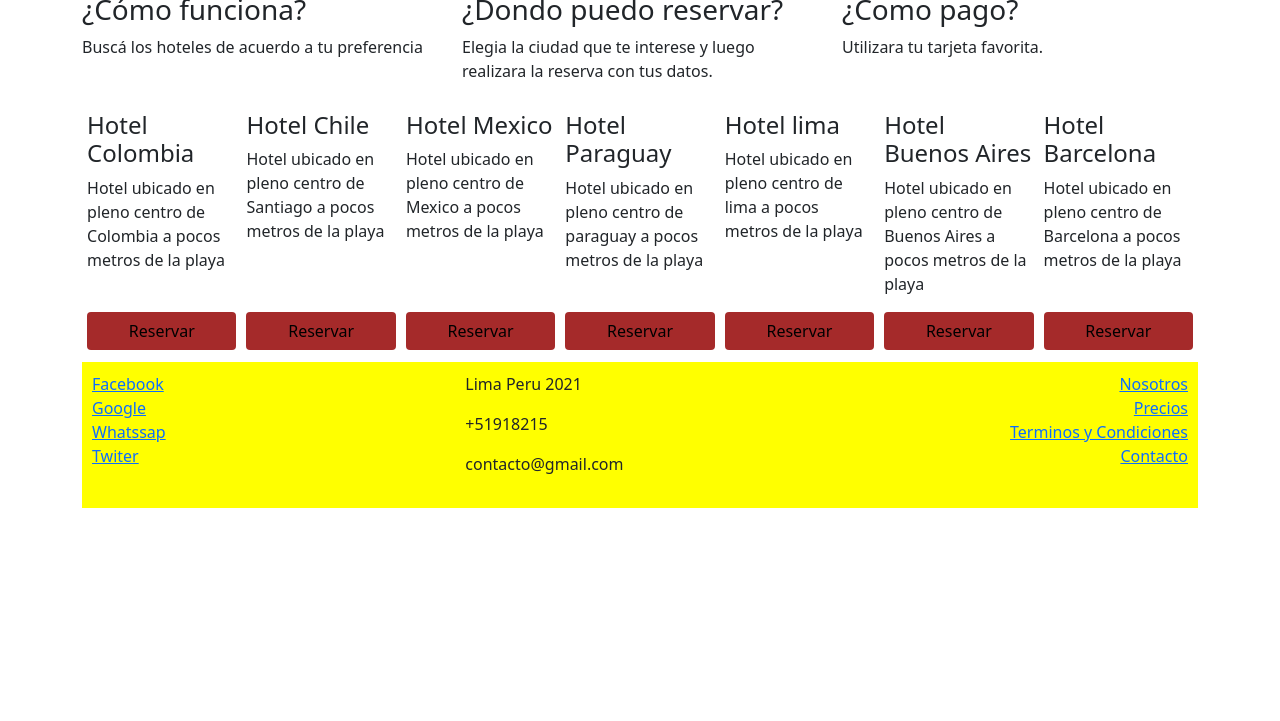
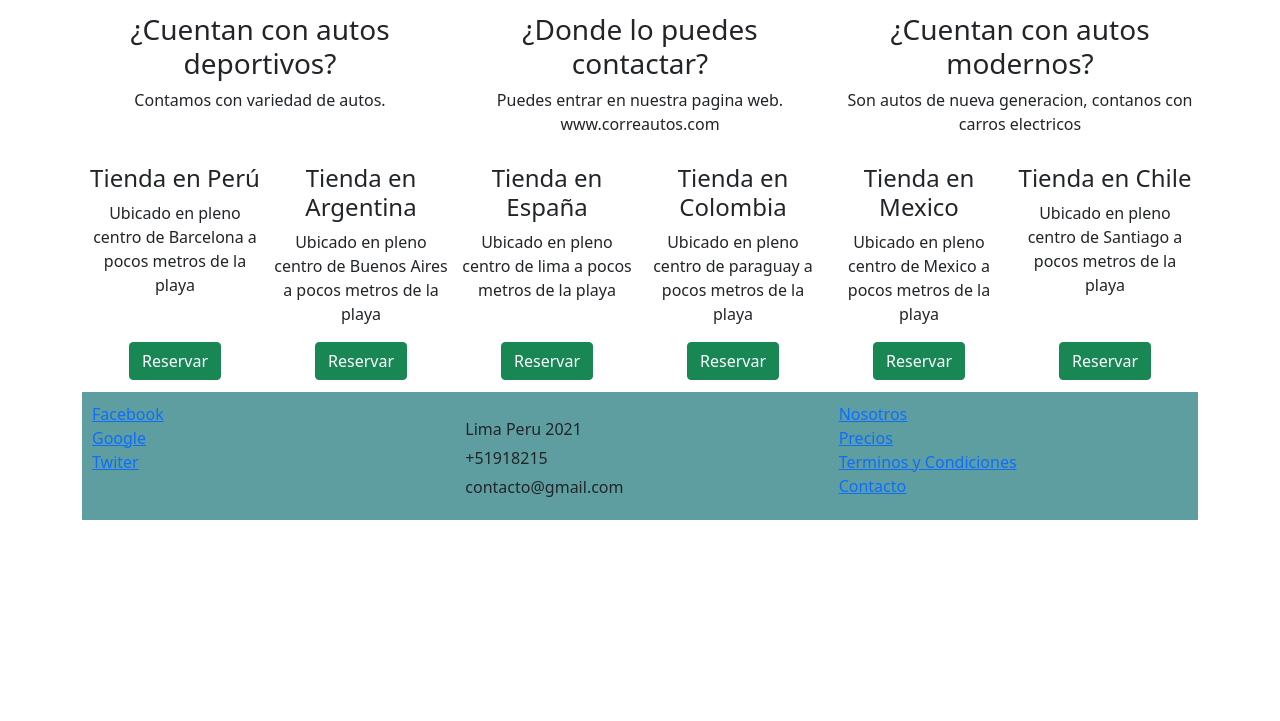
Before and after one commit to Sebastian1406/proyecto, a website: page index.html in a window 1280 px wide. Shown: the part 79-800 px from the top of the page. Drawn offline with nearby package versions, Linux system fonts and the light colour scheme.

Commit message:
agregando contenido y estilos

```diff
--- a/css/main.css
+++ b/css/main.css
@@ -1,21 +1,31 @@
 .jumbotron {
-    background-color: yellow;
-    color: black;
+    background-color: cadetblue;
+}
+.jumbotron h1 {
+    text-align: center;
+    padding: 10px 0px;
+}
+.informacion{
+    text-align: center;
 }
 footer{
     padding: 10px 10px 0 10px;
-    background-color: yellow;
+    background-color: cadetblue;
     margin-bottom: 0px;
 }
-.btn{
-    color: black;
-    background-color: brown;
-}
-.card-hotel{
+
+.card-tienda{
     flex: 1 150px;
     padding: 2px 5px;
     margin: 10px 0px;
+    text-align: center;
 }
 .btn-reserva{
     width: 100%;
 }
+.direccion{
+    margin-top: 10px;
+}
+.direccion p{
+    margin: 5px 5px 5px 0px;
+}
--- a/index.html
+++ b/index.html
@@ -14,101 +14,92 @@
 <body>
 
 	<div class="jumbotron">
-		<h1>Hoteles</h1>
+		<h1>Venta de autos</h1>
 	</div>
 	<div class="container">
-		<div class="row">
+		<div class="row informacion">
 			<div class="col-sm-4  d-flex flex-column">
 				<p>
-					<h3>¿Cómo funciona?</h3>
-					<p>Buscá los hoteles de acuerdo a tu preferencia</p>
+					<h3>¿Cuentan con autos deportivos?</h3>
+					<p>Contamos con variedad de autos.</p>
 				</p>
 			</div>
 			<div class="col-sm-4">
 				<p>
-					<h3>¿Dondo puedo reservar?</h3>
-					<p>Elegia la ciudad que te interese y luego realizara la reserva con tus datos.</p>
+					<h3>¿Donde lo puedes contactar?</h3>
+					<p>Puedes entrar en nuestra pagina web. www.correautos.com</p>
 				</p>
 			</div>
 			<div class="col-sm-4">
 				<p>
-					<h3>¿Como pago?</h3>
-					<p>Utilizara tu tarjeta favorita.</p>
+					<h3>¿Cuentan con autos modernos?</h3>
+					<p>Son autos de nueva generacion, contanos con carros electricos</p>
 				</p>
 			</div>
 		</div>
-	</hr>
 
-	<div class="d-flex flex-wrap flex-row-reverse">
-		<div class=" card-hotel  d-flex flex-column justify-content-between">
+
+
+	<div class="d-flex flex-wrap">
+		<div class=" card-tienda  d-flex flex-column justify-content-between">
 			<div>
-				<h4>Hotel Barcelona</h4>
-				<p>Hotel ubicado en pleno centro de Barcelona a pocos metros de la playa</p>
+				<h4>Tienda en Perú</h4>
+				<p>Ubicado en pleno centro de Barcelona a pocos metros de la playa</p>
 			</div>
 
 			<div>
-				<button class="btn btn-reserva">Reservar</button>
+				<button class="btn btn-success">Reservar</button>
 			</div>
 
 		</div>
-		<div class=" card-hotel  d-flex flex-column justify-content-between">
+		<div class=" card-tienda  d-flex flex-column justify-content-between">
 			<div>
-				<h4>Hotel Buenos Aires</h4>
-				<p>Hotel ubicado en pleno centro de Buenos Aires a pocos metros de la playa</p>
+				<h4>Tienda en Argentina</h4>
+				<p>Ubicado en pleno centro de Buenos Aires a pocos metros de la playa</p>
 			</div>
 
 			<div>
-				<button class="btn btn-reserva">Reservar</button>
+				<button class="btn btn-success">Reservar</button>
 			</div>
 		</div>
-		<div class=" card-hotel  d-flex flex-column justify-content-between">
+		<div class=" card-tienda  d-flex flex-column justify-content-between">
 			<div>
-				<h4>Hotel lima</h4>
-				<p>Hotel ubicado en pleno centro de lima a pocos metros de la playa</p>
+				<h4>Tienda en España</h4>
+				<p>Ubicado en pleno centro de lima a pocos metros de la playa</p>
 			</div>
 
 			<div>
-				<button class="btn btn-reserva">Reservar</button>
+				<button class="btn btn-success">Reservar</button>
 			</div>
 		</div>
-		<div class=" card-hotel  d-flex flex-column justify-content-between">
+		<div class=" card-tienda  d-flex flex-column justify-content-between">
 			<div>
-				<h4>Hotel Paraguay</h4>
-				<p>Hotel ubicado en pleno centro de paraguay a pocos metros de la playa</p>
+				<h4>Tienda en Colombia</h4>
+				<p>Ubicado en pleno centro de paraguay a pocos metros de la playa</p>
 			</div>
 
 			<div>
-				<button class="btn btn-reserva">Reservar</button>
+				<button class="btn btn-success">Reservar</button>
 			</div>
 		</div>
-		<div class=" card-hotel d-flex flex-column justify-content-between">
+		<div class=" card-tienda d-flex flex-column justify-content-between">
 			<div>
-				<h4>Hotel Mexico</h4>
-				<p>Hotel ubicado en pleno centro de Mexico a pocos metros de la playa</p>
+				<h4>Tienda en Mexico</h4>
+				<p>Ubicado en pleno centro de Mexico a pocos metros de la playa</p>
 			</div>
 
 			<div>
-				<button class="btn btn-reserva">Reservar</button>
+				<button class="btn btn-success">Reservar</button>
 			</div>
 		</div>
-		<div class=" card-hotel  d-flex flex-column justify-content-between">
+		<div class=" card-tienda  d-flex flex-column justify-content-between">
 			<div>
-				<h4>Hotel Chile</h4>
-				<p>Hotel ubicado en pleno centro de Santiago a pocos metros de la playa</p>
+				<h4>Tienda en Chile</h4>
+				<p>Ubicado en pleno centro de Santiago a pocos metros de la playa</p>
 			</div>
 
 			<div>
-				<button class="btn btn-reserva">Reservar</button>
-			</div>
-		</div>
-		<div class=" card-hotel  d-flex flex-column justify-content-between">
-			<div>
-				<h4>Hotel Colombia</h4>
-				<p>Hotel ubicado en pleno centro de Colombia a pocos metros de la playa</p>
-			</div>
-
-			<div>
-				<button class="btn btn-reserva">Reservar</button>
+				<button class="btn btn-success">Reservar</button>
 			</div>
 		</div>
 
@@ -116,22 +107,20 @@
 
 
 	<footer>
-		<div class="row ">
-
+		<div class="row">
 			<div class="col-sm-4 d-flex flex-column">
 				<a href="www.Facebook.com">Facebook</a>
 				<a href="www.google.com">Google</a>
-				<a href="www.whatssap.com">Whatssap</a>
 				<a href="www.whatssap.com">Twiter</a>
 			</div>
-			<div class="col-sm-4 d-flex flex-column">
+			<div class="col-sm-4 d-flex flex-column direccion">
 				<address>
 					<p>Lima Peru 2021</p>
 					<p>+51918215</p>
 					<p>contacto@gmail.com</p>
 				</address>
 			</div>
-			<div class="col-sm-4 d-flex flex-column align-items-end">
+			<div class="col-sm-4 d-flex flex-column ">
 				<a href="#">Nosotros</a>
 				<a href="#">Precios</a>
 				<a href="#">Terminos y Condiciones</a>
@@ -143,11 +132,6 @@
 	</footer>
 
 
-
-
-
-
-
 	<script src="node_modules/jquery/dist/jquery.min.js"></script>
 	<script src="node_modules/popper.js/dist/popper.min.js"></script>
 	<script src="node_modules/bootstrap/dist/js/bootstrap.min.js"></script>
```
